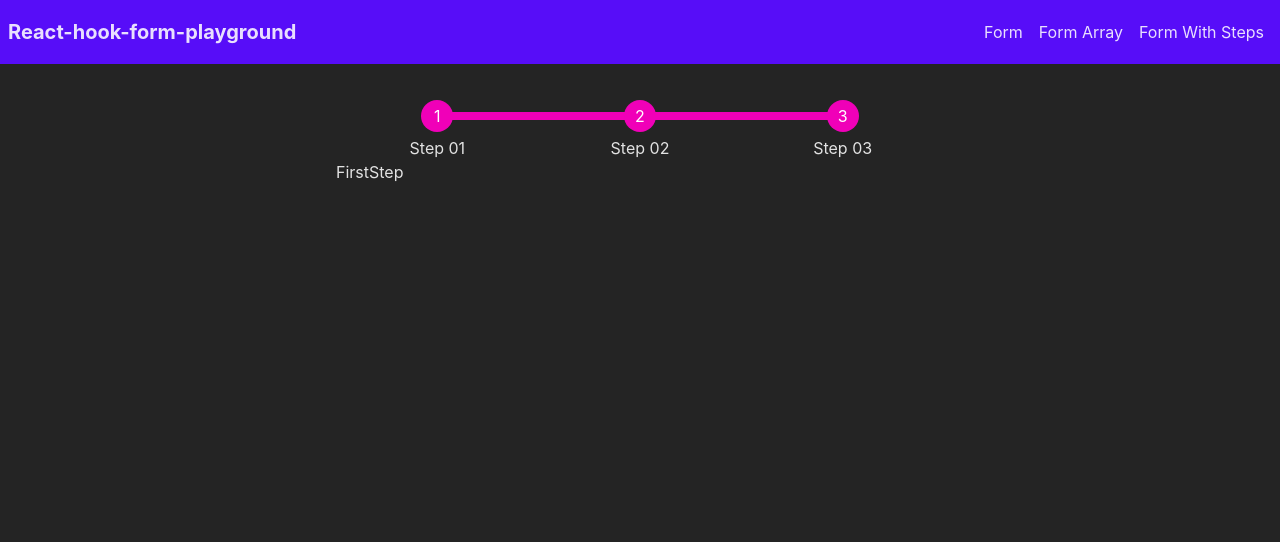
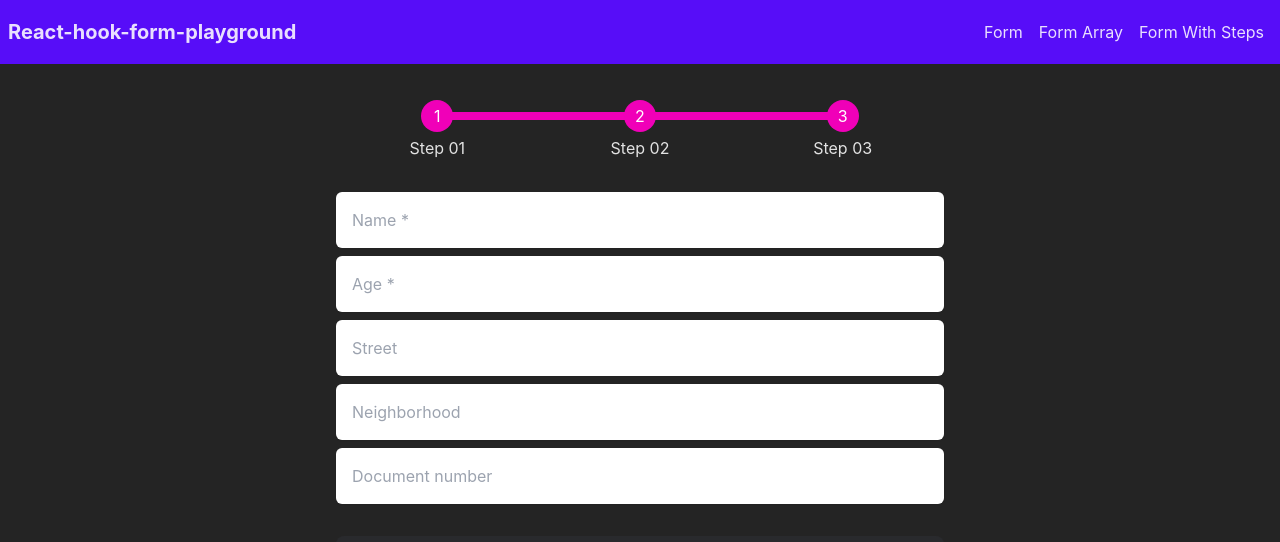
Before and after one commit to jmarc00s/react-hook-form-playground, a React (Vite) app: page /steps/first in a window 1280 px wide. Shown: the top 542 px of the page. Built offline with nearby package versions, Linux system fonts and the light colour scheme.

Commit message:
Create firstStep form

```diff
--- /dev/null
+++ b/src/components/Input/index.tsx
@@ -0,0 +1,26 @@
+import React, {
+  forwardRef,
+  InputHTMLAttributes,
+  ReactElement,
+  Ref,
+} from 'react';
+
+interface InputProps extends InputHTMLAttributes<HTMLInputElement> {}
+
+const InputComponent = (
+  { className, type, required, placeholder, ...rest }: InputProps,
+  ref: Ref<HTMLInputElement>
+): ReactElement => {
+  return (
+    <input
+      autoComplete="off"
+      ref={ref}
+      type={type ?? 'text'}
+      className={'w-full p-4 rounded-md shadow-sm outline-none'}
+      placeholder={`${placeholder} ${required ? '*' : ''}`}
+      {...rest}
+    />
+  );
+};
+
+export const Input = forwardRef(InputComponent);
--- a/src/pages/FormWithSteps/components/FirstStep/index.tsx
+++ b/src/pages/FormWithSteps/components/FirstStep/index.tsx
@@ -1,5 +1,48 @@
 import React from 'react';
+import { useFormContext } from 'react-hook-form';
+import { Input } from '../../../../components/Input';
 
 export const FirstStep = () => {
-  return <div>FirstStep</div>;
+  const { register } = useFormContext();
+
+  return (
+    <section className="flex flex-col gap-2">
+      <Input
+        type="text"
+        id="name"
+        {...register('firstStep.name', {
+          required: true,
+        })}
+        required
+        placeholder="Name"
+      />
+      <Input
+        type="number"
+        id="age"
+        {...register('firstStep.age', {
+          required: true,
+        })}
+        required
+        placeholder="Age"
+      />
+      <Input
+        type="text"
+        id="street"
+        {...register('firstStep.street')}
+        placeholder="Street"
+      />
+      <Input
+        type="text"
+        id="neighborhood"
+        {...register('firstStep.neighborhood')}
+        placeholder="Neighborhood"
+      />
+      <Input
+        type="text"
+        id="documentNumber"
+        {...register('firstStep.documentNumber')}
+        placeholder="Document number"
+      />
+    </section>
+  );
 };
--- a/src/pages/FormWithSteps/index.tsx
+++ b/src/pages/FormWithSteps/index.tsx
@@ -1,7 +1,43 @@
 import React from 'react';
+import { FormProvider, useForm, useFormState } from 'react-hook-form';
 import { Link, Outlet } from 'react-router-dom';
 
+type FirstStepForm = {
+  name: string;
+  age: number;
+  street: string;
+  neighborhood: string;
+  documentNumber: string;
+};
+
+type SecondStepForm = {
+  motherName: string;
+  fatherName: string;
+};
+
+type Friend = {
+  name: string;
+  age: number;
+};
+
+type ThirdStepForm = {
+  friends: Friend[];
+};
+
+type FormWithSteps = {
+  firstStep: FirstStepForm;
+  secondStep: SecondStepForm;
+  thirdStep: ThirdStepForm;
+};
+
 export const FormWithStepsPage = () => {
+  const { ...methods } = useForm<FormWithSteps>({
+    mode: 'onChange',
+  });
+  const { isValid } = useFormState({ control: methods.control });
+
+  const onSubmit = (data: FormWithSteps) => console.log(data);
+
   return (
     <section className="flex flex-col w-1/2 mx-auto">
       <ul className="steps">
@@ -17,7 +53,17 @@ export const FormWithStepsPage = () => {
           <Link to="third">Step 03</Link>
         </li>
       </ul>
-      <Outlet />
+      <FormProvider {...methods}>
+        <form onSubmit={methods.handleSubmit(onSubmit)} className="mt-8">
+          <Outlet />
+          <button
+            disabled={!isValid}
+            className="btn btn-primary btn-block mt-8"
+          >
+            Save
+          </button>
+        </form>
+      </FormProvider>
     </section>
   );
 };
```
